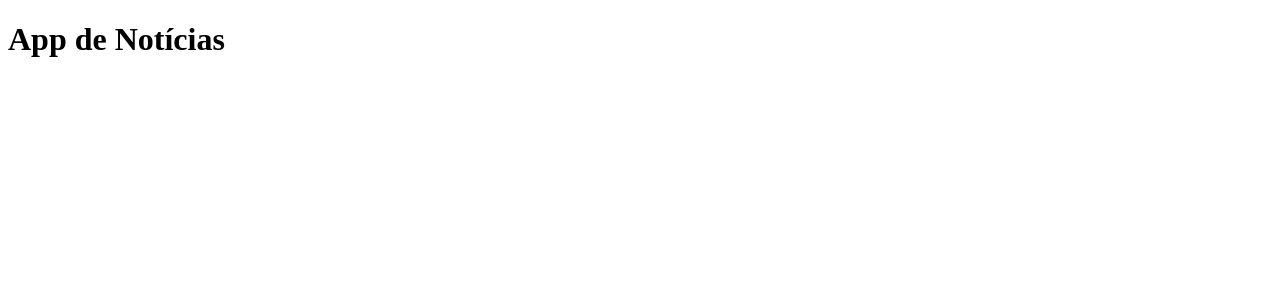
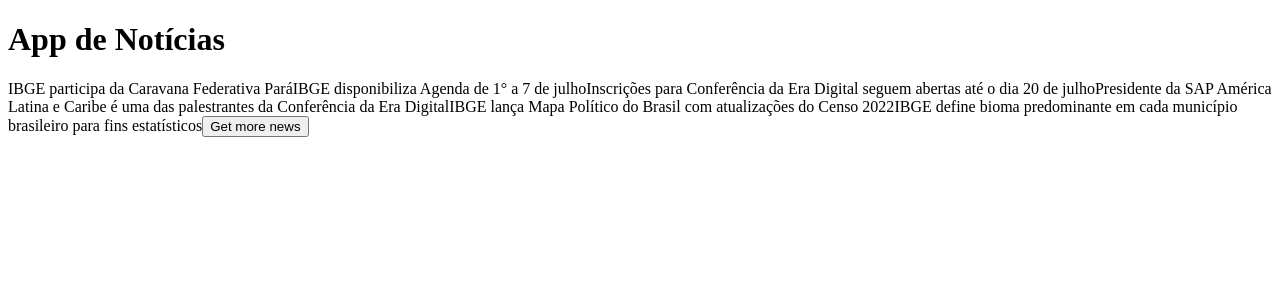
Before and after one commit to angelofonseca/news-app, a React (Vite) app: page / in a window 1280 px wide. Shown: the top 300 px of the page. Built offline with nearby package versions, Linux system fonts and the light colour scheme.

Commit message:
Adiciona componente Header Adiciona fetchNews Mock do fetch Pagina Home Tipagem

```diff
--- a/src/App.tsx
+++ b/src/App.tsx
@@ -1,5 +1,6 @@
 import { QueryClient, QueryClientProvider } from 'react-query';
-import Header from './components/Header';
+import Header from './components/Header/Header';
+import Home from './pages/Home/Home';
 
 const queryClient = new QueryClient();
 
@@ -7,6 +8,7 @@
   return (
     <QueryClientProvider client={ queryClient }>
       <Header />
+      <Home />
     </QueryClientProvider>
   );
 }
--- /dev/null
+++ b/src/pages/Home/Home.tsx
@@ -0,0 +1,36 @@
+import { useQuery } from 'react-query';
+import { useState } from 'react';
+import fetchNews from '../../services/fetchNews';
+import { mockFetchNews } from '../../utils/mockFetch';
+
+function Temp() {
+  const [page, setPage] = useState(10);
+  const { data: newsData, isLoading, isError } = useQuery({
+    queryFn: () => mockFetchNews(),
+    queryKey: ['news', page],
+  });
+
+  if (isLoading) return <h4>Carregando...</h4>;
+
+  if (isError) {
+    return (
+      <div>
+        <h4>Algo deu errado!</h4>
+      </div>
+    );
+  }
+
+  return (
+    <main>
+      {newsData?.map((news) => news.titulo)}
+      <button
+        onClick={ () => setPage((prevPage) => prevPage + 10) }
+        aria-label="Carregar mais notícias"
+      >
+        Get more news
+      </button>
+    </main>
+  );
+}
+
+export default Temp;
--- /dev/null
+++ b/src/services/fetchNews.ts
@@ -0,0 +1,16 @@
+import { DataType } from '../types';
+
+async function fetchNews(
+  page = 10,
+) {
+  const URL = `https://servicodados.ibge.gov.br/api/v3/noticias/?qtd=${page}`;
+  try {
+    const response = await fetch(URL);
+    const data = await response.json() as DataType;
+    return data.items;
+  } catch (error) {
+    console.error(error);
+  }
+}
+
+export default fetchNews;
--- /dev/null
+++ b/src/types.ts
@@ -0,0 +1,25 @@
+export interface DataType {
+  count: number;
+  page: number;
+  totalPages: number;
+  nextPage: number;
+  previousPage: number;
+  showingFrom: number;
+  showingTo: number;
+  items: Item[];
+}
+
+export interface Item {
+  id: number;
+  tipo: string;
+  titulo: string;
+  introducao: string;
+  data_publicacao: string;
+  produto_id: number;
+  produtos: string;
+  editorias: string;
+  imagens: string;
+  produtos_relacionados: string;
+  destaque: boolean;
+  link: string;
+}
--- /dev/null
+++ b/src/utils/mockAPIData.json
@@ -0,0 +1,95 @@
+{
+"count": 5915,
+"page": 1,
+"totalPages": 986,
+"nextPage": 2,
+"previousPage": 0,
+"showingFrom": 1,
+"showingTo": 6,
+"items": [
+  {
+    "id": 40526,
+    "tipo": "Notícia",
+    "titulo": "IBGE participa da Caravana Federativa Pará",
+    "introducao": "O IBGE está pronto para participar da 11ª edição da Caravana Federativa, iniciativa do Governo Federal por meio das secretarias de Assuntos Federativos (Seaf) e de Relações Institucionais (SRI). No Pará, a Caravana Federativa será nos dias 4 e 5 de...",
+    "data_publicacao": "01/07/2024 10:00:00",
+    "produto_id": 0,
+    "produtos": "",
+    "editorias": "ibge",
+    "imagens": "{\"image_intro\":\"images\\/agenciadenoticias\\/ibge\\/2024_06\\/Caravana-Para-THUMB.jpg\",\"float_intro\":\"\",\"image_intro_alt\":\"\",\"image_intro_caption\":\"\",\"image_fulltext\":\"images\\/agenciadenoticias\\/ibge\\/2024_06\\/Caravana-Para-HOME.jpg\",\"float_fulltext\":\"\",\"image_fulltext_alt\":\"\",\"image_fulltext_caption\":\"\"}",
+    "produtos_relacionados": "",
+    "destaque": true,
+    "link": "http://agenciadenoticias.ibge.gov.br/agencia-noticias/2012-agencia-de-noticias/noticias/40526-ibge-participa-da-caravana-federativa-para.html"
+  },
+  {
+    "id": 40531,
+    "tipo": "Notícia",
+    "titulo": "IBGE disponibiliza Agenda de 1° a 7 de julho",
+    "introducao": "Agenda IBGE traz a programação do instituto para a semana - Foto: Bel Corção/Brasil com S Divulgada hoje (1°), às 9h, a Agenda IBGE traz as programações do Instituto para a próxima semana. A Agenda traz as divulgações, as reuniões internas e externas e...",
+    "data_publicacao": "01/07/2024 09:00:00",
+    "produto_id": 0,
+    "produtos": "",
+    "editorias": "ibge",
+    "imagens": "{\"image_intro\":\"images\\/agenciadenoticias\\/ibge\\/2024_01\\/Agenda-IBGE_THUMB.jpg\",\"float_intro\":\"\",\"image_intro_alt\":\"\",\"image_intro_caption\":\"\",\"image_fulltext\":\"images\\/agenciadenoticias\\/ibge\\/2024_01\\/Agenda-IBGE_HOME.jpg\",\"float_fulltext\":\"\",\"image_fulltext_alt\":\"\",\"image_fulltext_caption\":\"\"}",
+    "produtos_relacionados": "",
+    "destaque": true,
+    "link": "http://agenciadenoticias.ibge.gov.br/agencia-noticias/2012-agencia-de-noticias/noticias/40531-ibge-disponibiliza-agenda-de-1-a-7-de-julho.html"
+  },
+  {
+    "id": 40527,
+    "tipo": "Notícia",
+    "titulo": "Inscrições para Conferência da Era Digital seguem abertas até o dia 20 de julho",
+    "introducao": "As inscrições para a Conferência Nacional dos Agentes Produtores e Usuários de Dados sobre o tema da Soberania Nacional em Geociências, Estatísticas e Dados - os Riscos e Oportunidades da Era Digital seguem abertas até o dia 20 de julho. O evento...",
+    "data_publicacao": "28/06/2024 04:49:21",
+    "produto_id": 0,
+    "produtos": "",
+    "editorias": "ibge",
+    "imagens": "{\"image_intro\":\"images\\/agenciadenoticias\\/ibge\\/2024_06\\/Conferencia_Inscricao_THUMB.jpg\",\"float_intro\":\"\",\"image_intro_alt\":\"\",\"image_intro_caption\":\"\",\"image_fulltext\":\"images\\/agenciadenoticias\\/ibge\\/2024_06\\/Conferencia_Inscricao_HOME.jpg\",\"float_fulltext\":\"\",\"image_fulltext_alt\":\"\",\"image_fulltext_caption\":\"\"}",
+    "produtos_relacionados": "",
+    "destaque": true,
+    "link": "http://agenciadenoticias.ibge.gov.br/agencia-noticias/2012-agencia-de-noticias/noticias/40527-inscricoes-para-conferencia-da-era-digital-seguem-abertas-ate-o-dia-20-de-julho.html"
+  },
+  {
+    "id": 40525,
+    "tipo": "Notícia",
+    "titulo": "Presidente da SAP América Latina e Caribe é uma das palestrantes da Conferência da Era Digital",
+    "introducao": "A presidente da SAP América Latina e Caribe, Cristina Palmaka, será uma das palestrantes da Conferência Nacional dos Agentes Produtores e Usuários de Dados sobre o tema da Soberania Nacional em Geociências, Estatísticas e Dados - os Riscos e...",
+    "data_publicacao": "28/06/2024 12:29:34",
+    "produto_id": 0,
+    "produtos": "",
+    "editorias": "ibge",
+    "imagens": "{\"image_intro\":\"images\\/agenciadenoticias\\/ibge\\/2024_06\\/Conferncia_Cristina_THUMB-2.jpg\",\"float_intro\":\"\",\"image_intro_alt\":\"\",\"image_intro_caption\":\"\",\"image_fulltext\":\"images\\/agenciadenoticias\\/ibge\\/2024_06\\/Conferncia_Cristina_HOME-2.jpg\",\"float_fulltext\":\"\",\"image_fulltext_alt\":\"\",\"image_fulltext_caption\":\"\"}",
+    "produtos_relacionados": "",
+    "destaque": true,
+    "link": "http://agenciadenoticias.ibge.gov.br/agencia-noticias/2012-agencia-de-noticias/noticias/40525-presidente-da-sap-america-latina-e-caribe-e-uma-das-palestrantes-da-conferencia-da-era-digital.html"
+  },
+  {
+    "id": 40507,
+    "tipo": "Notícia",
+    "titulo": "IBGE lança Mapa Político do Brasil com atualizações do Censo 2022",
+    "introducao": "Por ter dimensões menores, o Mapa Político do Brasil na escala 1:5.000.000 representa as sedes dos municípios selecionados para a escala - Foto: Arte sobre mockup O IBGE disponibiliza a partir de hoje, 28, a versão 2023 dos Mapas Políticos do Brasil nas...",
+    "data_publicacao": "28/06/2024 10:00:00",
+    "produto_id": 0,
+    "produtos": "",
+    "editorias": "geociencias",
+    "imagens": "{\"image_intro\":\"images\\/agenciadenoticias\\/geociencias\\/2024_06\\/mapa-poltico_THUMB.jpg\",\"float_intro\":\"\",\"image_intro_alt\":\"\",\"image_intro_caption\":\"\",\"image_fulltext\":\"images\\/agenciadenoticias\\/geociencias\\/2024_06\\/mapa-poltico_HOME.jpg\",\"float_fulltext\":\"\",\"image_fulltext_alt\":\"\",\"image_fulltext_caption\":\"\"}",
+    "produtos_relacionados": "",
+    "destaque": true,
+    "link": "http://agenciadenoticias.ibge.gov.br/agencia-noticias/2012-agencia-de-noticias/noticias/40507-ibge-lanca-mapa-politico-do-brasil-com-atualizacoes-do-censo-2022.html"
+  },
+  {
+    "id": 40519,
+    "tipo": "Notícia",
+    "titulo": "IBGE define bioma predominante em cada município brasileiro para fins estatísticos",
+    "introducao": "A Mata Atlântica é o bioma predominante em quase metade (49,2%) dos municípios brasileiros - Foto: Tomaz Silva/Agência Brasil Embora a Amazônia seja o bioma com maior área no território nacional, a Mata Atlântica é predominante no maior número de...",
+    "data_publicacao": "28/06/2024 10:00:00",
+    "produto_id": 0,
+    "produtos": "",
+    "editorias": "geociencias",
+    "imagens": "{\"image_intro\":\"images\\/agenciadenoticias\\/geociencias\\/2024_06\\/Bioma_THUMB_Tomaz-Silva-Agncia-Brasil.jpg\",\"float_intro\":\"\",\"image_intro_alt\":\"\",\"image_intro_caption\":\"\",\"image_fulltext\":\"images\\/agenciadenoticias\\/geociencias\\/2024_06\\/Bioma_HOME_Tomaz-Silva-Agncia-Brasil.jpg\",\"float_fulltext\":\"\",\"image_fulltext_alt\":\"\",\"image_fulltext_caption\":\"\"}",
+    "produtos_relacionados": "",
+    "destaque": true,
+    "link": "http://agenciadenoticias.ibge.gov.br/agencia-noticias/2012-agencia-de-noticias/noticias/40519-ibge-define-bioma-predominante-em-cada-municipio-brasileiro-para-fins-estatisticos.html"
+  }
+]
+}
--- /dev/null
+++ b/src/utils/mockFetch.ts
@@ -0,0 +1,8 @@
+import { Item } from '../types';
+import MOCK_DATA from './mockAPIData.json';
+
+export async function mockFetchNews(): Promise<Item[]> {
+  await new Promise((resolve) => { setTimeout(resolve, 1000); });
+  const news = MOCK_DATA.items;
+  return news;
+}
```
Also changed, not shown: src/components/Header/Header.tsx (renamed from src/components/Header.tsx).
